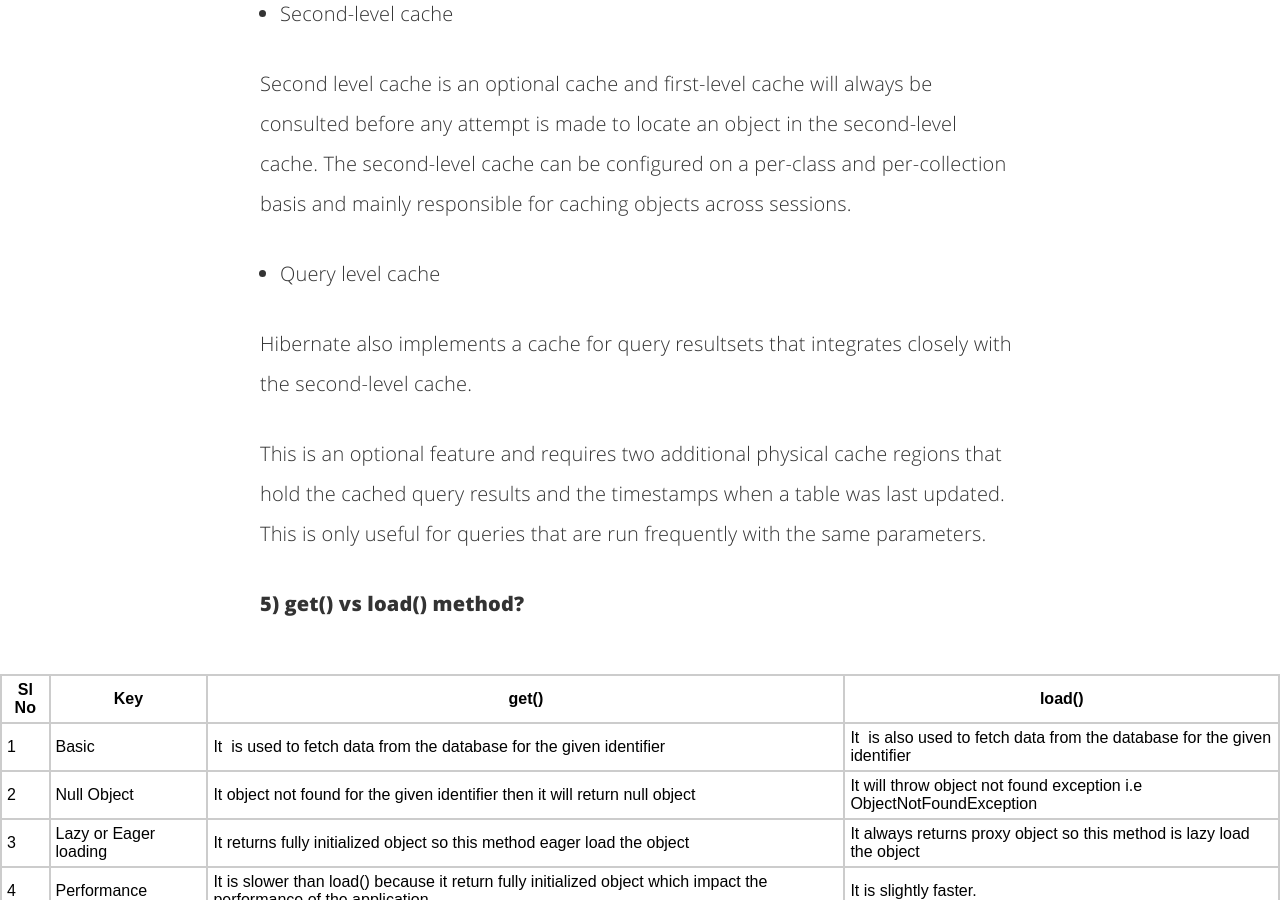
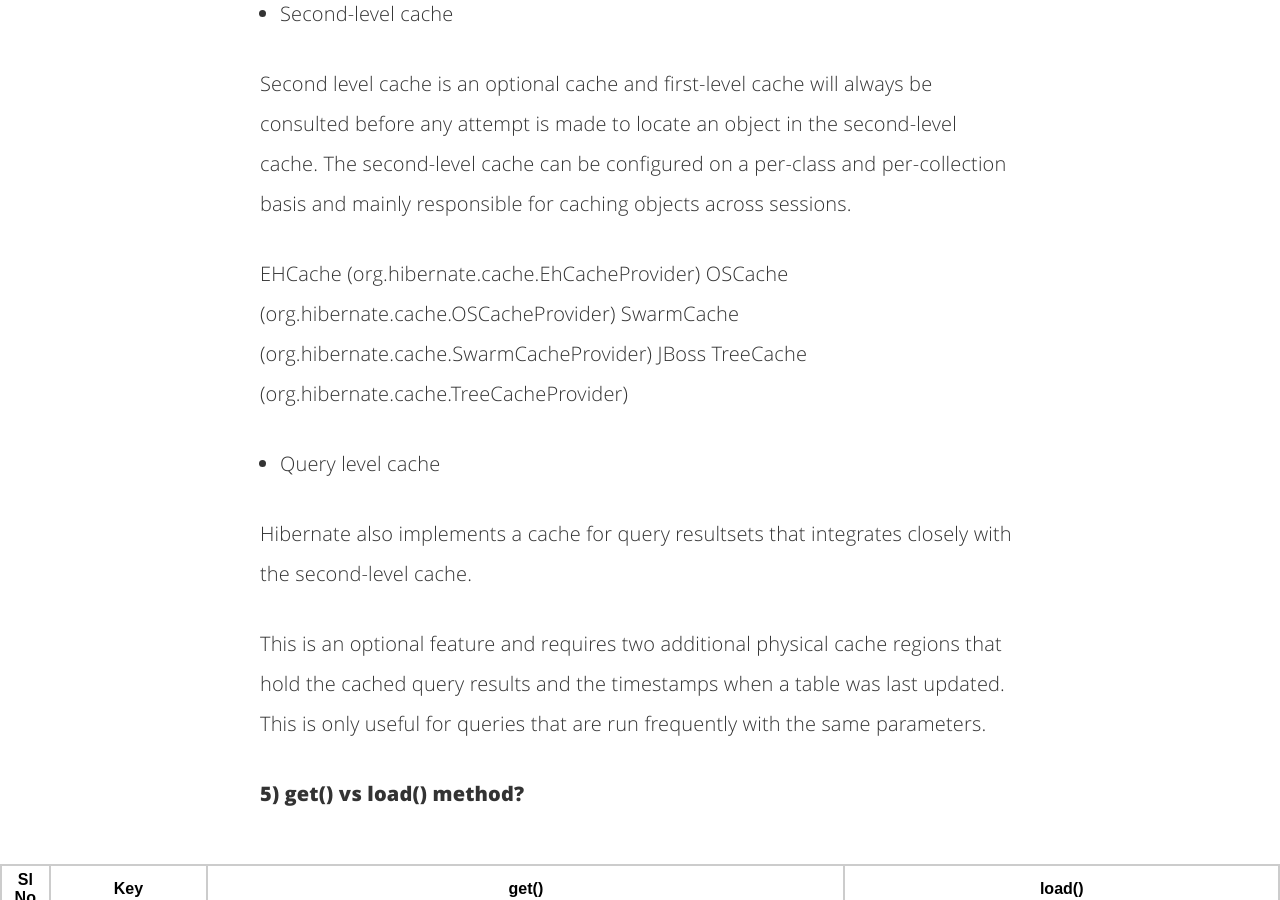
Before and after one commit to jobyywilson/blog_old, a Jekyll site: the page built from _posts/2020-04-13-hibernate-interview-questions.md, in a window 1280 px wide and 900 px high, scrolled down 3181 px. Built offline with Jekyll 4.4.1, drawn with Linux system fonts in a browser that asks for light colours; comment, search, counter and statistics services are not loaded.

Commit message:
Update 2020-04-13-hibernate-interview-questions.md

```diff
--- a/_posts/2020-04-13-hibernate-interview-questions.md
+++ b/_posts/2020-04-13-hibernate-interview-questions.md
@@ -67,6 +67,11 @@ The first-level cache is the Session cache and is a mandatory cache through whic
 
 Second level cache is an optional cache and first-level cache will always be consulted before any attempt is made to locate an object in the second-level cache. The second-level cache can be configured on a per-class and per-collection basis and mainly responsible for caching objects across sessions.
 
+EHCache (org.hibernate.cache.EhCacheProvider)
+OSCache (org.hibernate.cache.OSCacheProvider)
+SwarmCache (org.hibernate.cache.SwarmCacheProvider)
+JBoss TreeCache (org.hibernate.cache.TreeCacheProvider)
+
 * Query level cache
 
 Hibernate also implements a cache for query resultsets that integrates closely with the second-level cache.
```
